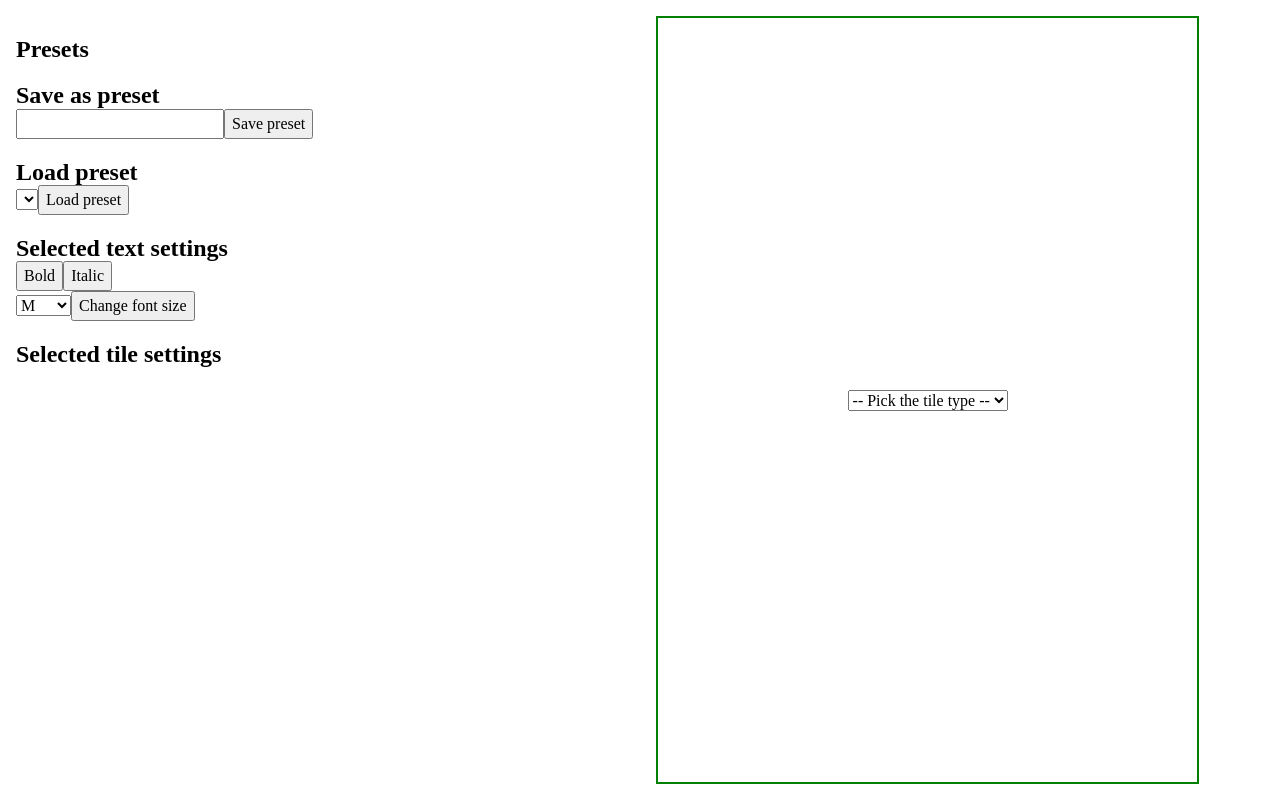
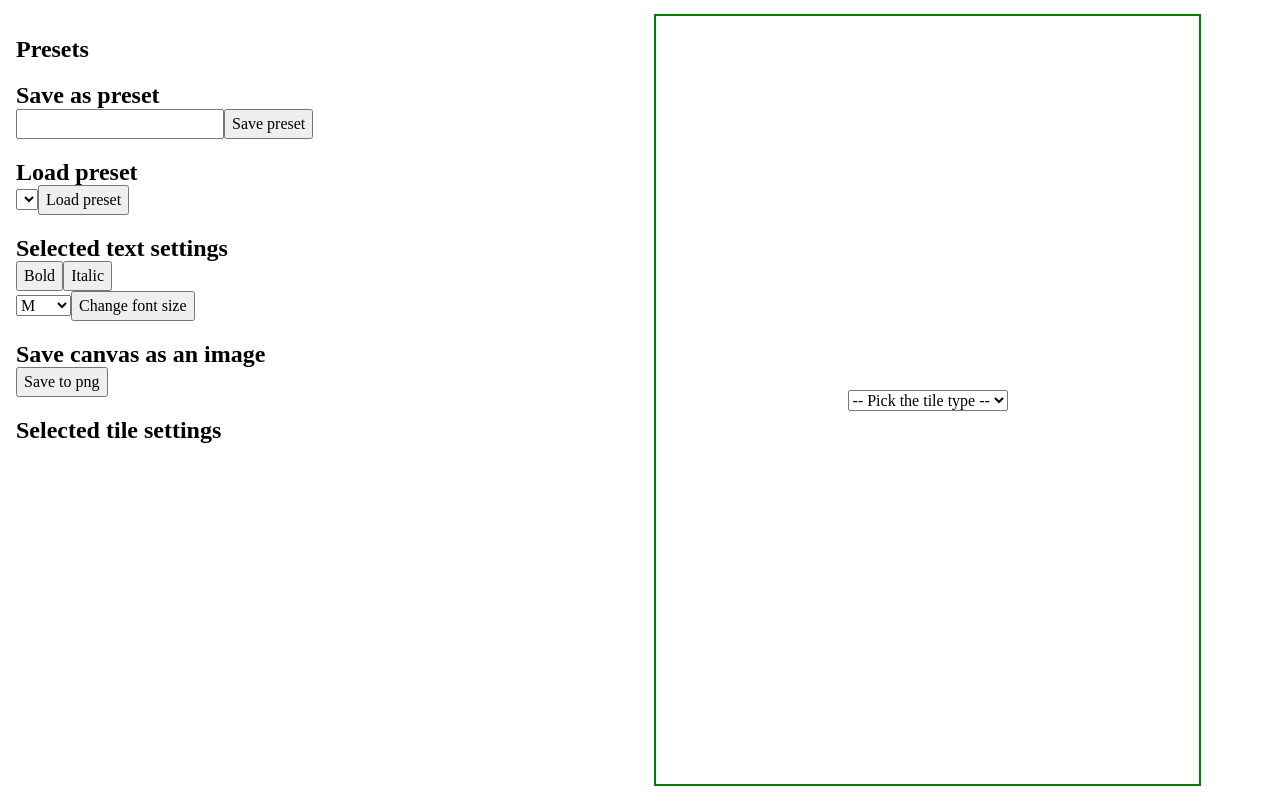
Before and after one commit to riccardofano/paper-sheet-editor, a React (Vite) app: page / in a window 1280 px wide. Built offline with nearby package versions, Linux system fonts and the light colour scheme.

Commit message:
Save canvas to image

```diff
--- a/package.json
+++ b/package.json
@@ -10,6 +10,7 @@
     "preview": "vite preview"
   },
   "dependencies": {
+    "html-to-image": "^1.11.11",
     "react": "^18.2.0",
     "react-contenteditable": "^3.3.7",
     "react-dom": "^18.2.0",
--- a/src/App.css
+++ b/src/App.css
@@ -1,12 +1,13 @@
-.canvas {
+#canvas {
   --margin: 1rem;
   height: calc(100vh - (var(--margin) * 2));
   margin: var(--margin);
   aspect-ratio: 1/1.414;
 }
 
-.canvas > * {
-  border: 2px solid green;
+#canvas > * {
+  background-color: white;
+  outline: 2px solid green;
 }
 
 .tile {
--- a/src/App.tsx
+++ b/src/App.tsx
@@ -28,7 +28,7 @@ function App() {
         <div style={{ display: "grid", gridTemplateColumns: "1fr 1fr" }}>
           <SettingsPanel />
 
-          <main className="canvas">
+          <main id="canvas">
             <Tile id={0} />
           </main>
         </div>
--- a/src/components/SettingsPanel.tsx
+++ b/src/components/SettingsPanel.tsx
@@ -1,4 +1,6 @@
 import { FormEvent, useContext, useState } from "react";
+import { toPng } from "html-to-image";
+
 import { SelectedTileContext, TilesContext } from "../Tile";
 import TextActions from "./TextActions";
 
@@ -113,6 +115,9 @@ export default function SettingsPanel() {
       <h1>Selected text settings</h1>
       <TextActions />
 
+      <h1>Save canvas as an image</h1>
+      <button onClick={saveToPng}>Save to png</button>
+
       <h1>Selected tile settings</h1>
       {selectedTile.type !== null &&
         Object.entries(selectedTile).map(([key, value]) => {
@@ -218,3 +223,27 @@ function getAllPresets(): Record<string, unknown> {
 function savePresets(presets: Record<string, unknown>) {
   localStorage.setItem("presets", JSON.stringify(presets));
 }
+
+function saveToPng() {
+  const node = document.getElementById("canvas")?.firstChild;
+
+  if (!node) {
+    console.error("Could not find the canvas node");
+    return;
+  }
+
+  toPng(node as HTMLElement)
+    .then(function (dataUrl) {
+      console.log("here", dataUrl);
+      const element = document.createElement("a");
+      element.setAttribute("href", dataUrl);
+      element.setAttribute("download", "canvas.png");
+
+      element.style.display = "none";
+      document.body.appendChild(element);
+      element.click();
+    })
+    .catch(function (error) {
+      console.error("oops, something went wrong!", error);
+    });
+}
```
Also changed, not shown: 1 other file (tests, documents, lock files or other folders).
